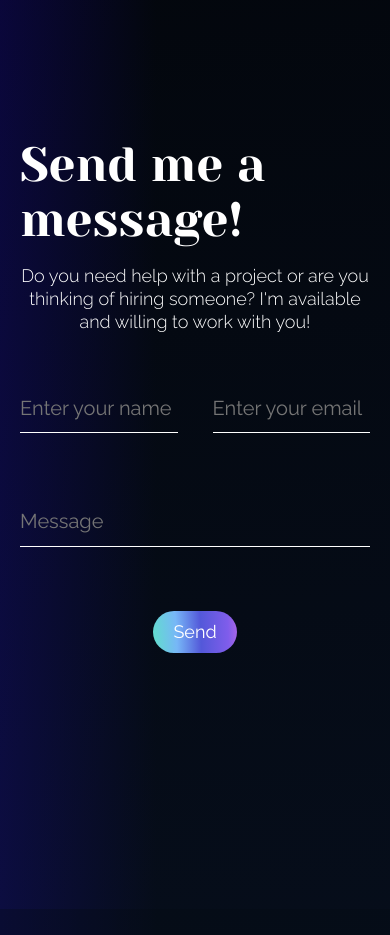
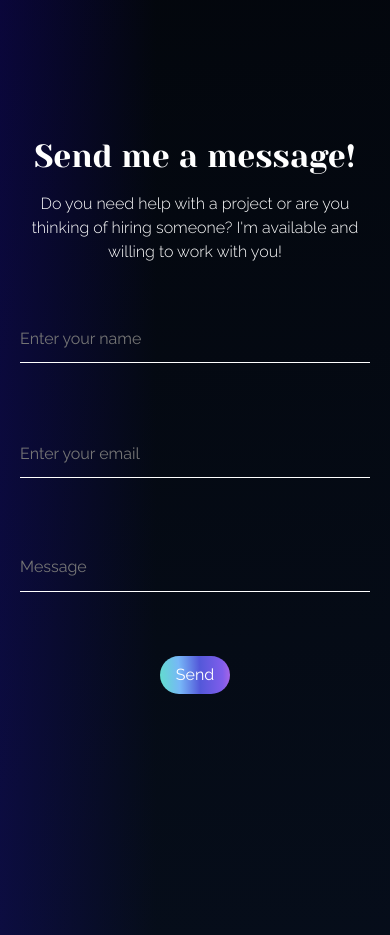
Before and after one commit to J3SSY-ANDU/my-portfolio, a React (Create React App) app: page / in a window 390 px wide. Shown: the part 4240-5175 px from the top of the page. Built offline with nearby package versions, Linux system fonts and the light colour scheme; a web font is replaced by a local one.

Commit message:
hire me responsive design

```diff
--- a/src/containers/hire-me/hire-me.css
+++ b/src/containers/hire-me/hire-me.css
@@ -26,7 +26,7 @@
     font-weight: 400;
     font-size: 48px;
     line-height: 55px;
-
+    text-align: center;
     color: #FFFFFF;
     margin-bottom: 1rem;
 }
@@ -86,7 +86,7 @@
     all: unset;
     font-family: 'Raleway';
     font-weight: 400;
-    font-size: 18px;
+    font-size: 20px;
     line-height: 26px;
 
     color: #FFFFFF;
@@ -101,3 +101,81 @@
     background: radial-gradient(117.2% 787.56% at -7.6% 100%, #5EE4C6 3.5%, #77B7F7 31%, #5358D9 55.5%, #7F5DEB 83%, #C86CE2 100%) /* warning: gradient uses a rotation that is not supported by CSS and may not behave as expected */;
     border-radius: 30px;
 }
+
+@media screen and (min-width: 1700px) {
+    .portfolio__hireMe-container_input div > input {
+        font-size: 28px;
+        line-height: 36px;
+    }
+
+    .portfolio__hireMe-container_heading h1 {
+        margin-bottom: 2rem;
+    }
+    .portfolio__hireMe-container_heading p {
+        font-size: 28px;
+        line-height: 36px;
+    }
+
+    .gradient__button {
+        font-size: 28px;
+        line-height: 36px;
+        padding: 0.75rem 1.5rem;
+    }
+}
+
+@media screen and (max-width: 1000px) {
+    .portfolio__hireMe-container_input div > input {
+        font-size: 18px;
+        line-height: 26px;
+    }
+
+    .portfolio__hireMe-container_heading h1 {
+        font-size: 40px;
+        line-height: 46px;
+    }
+
+    .portfolio__hireMe-container_heading p {
+        font-size: 18px;
+        line-height: 26px;
+    }
+
+    .gradient__button {
+        font-size: 18px;
+        line-height: 26px;
+        padding: 0.5rem 1.25rem;
+    }
+}
+
+@media screen and (max-width: 500px) {
+    .portfolio__hireMe-container_input > div:first-child {
+        display: flex;
+        flex-direction: column;
+        width: 100%;
+    }
+
+    .portfolio__hireMe-container_input > div:first-child > input:first-child {
+        margin-bottom: 5rem;
+    }
+
+    .portfolio__hireMe-container_input div > input {
+        font-size: 16px;
+        line-height: 22px;
+        width: 100%;
+    }
+
+    .portfolio__hireMe-container_heading h1 {
+        font-size: 32px;
+        line-height: 38px;
+    }
+
+    .portfolio__hireMe-container_heading p {
+        font-size: 16px;
+        line-height: 24px;
+    }
+
+    .gradient__button {
+        font-size: 16px;
+        line-height: 22px;
+        padding: 0.5rem 1rem;
+    }
+}
```
